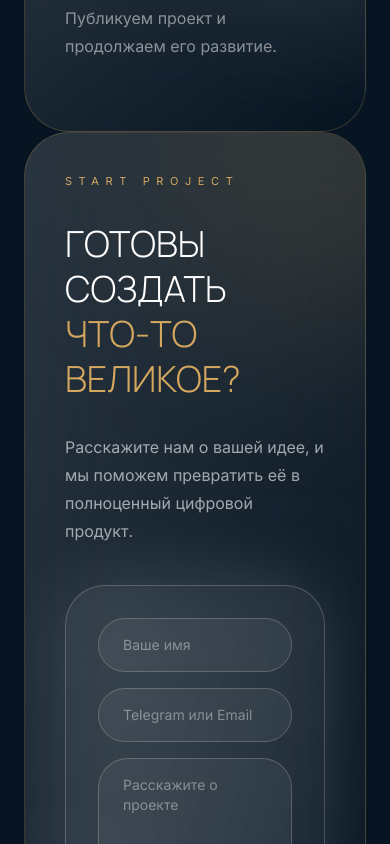
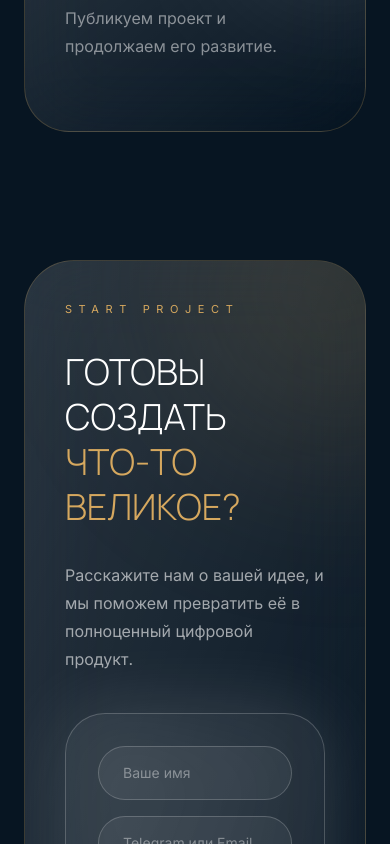
Before and after one commit to nesbar/avelor-studio, a Next.js app: page /studio in a window 390 px wide. Shown: the part 3920-4764 px from the top of the page. Built offline with nearby package versions, Linux system fonts and the light colour scheme.

Commit message:
Fix mobile hero

```diff
--- a/src/components/studio/Studio.tsx
+++ b/src/components/studio/Studio.tsx
@@ -800,11 +800,10 @@ duration:.6
 
 
 className="
-group
+mt-32
 relative
-min-h-[260px]
 overflow-hidden
-rounded-[45px]
+rounded-[50px]
 border
 border-[#c49a5a]/25
 bg-gradient-to-br
```
